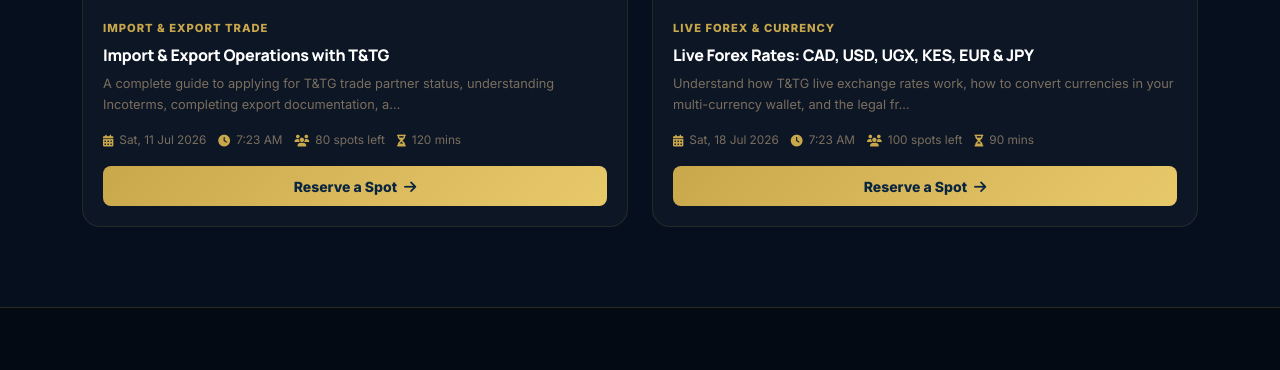
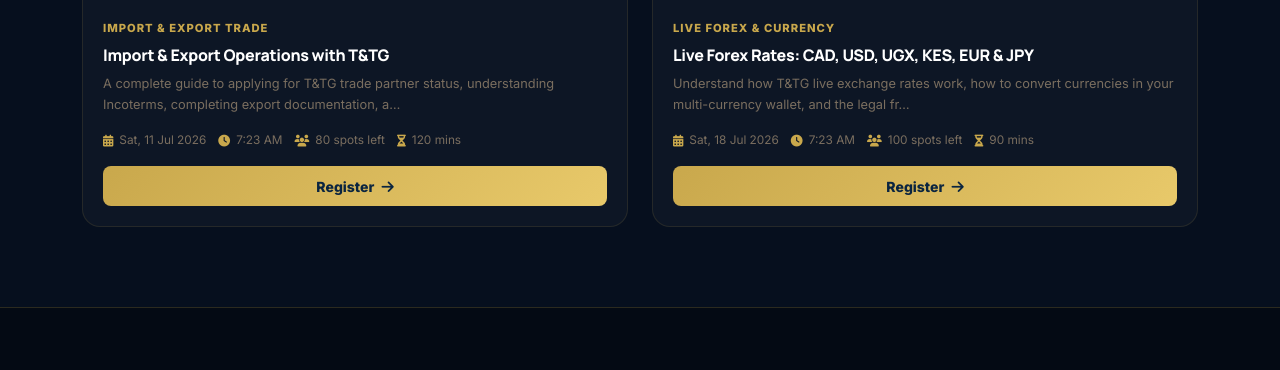
Before and after one commit to Keplas/tntg-corp, a Django app: page /training/events/ in a window 1280 px wide; the page is wider, and only the part inside the window is pictured. Shown: the part 1011-1381 px from the top of that part. Run offline with Django 5.2, Linux system fonts and the light colour scheme; data comes from the database, SQL or seed files in the repository; data that the repository does not hold is empty.

Commit message:
Register button with Reserve a Spot / Online Spot choice; spot_type field on ticket

```diff
--- a/templates/training/event_list.html
+++ b/templates/training/event_list.html
@@ -56,7 +56,7 @@
             <div class="ev-meta"><i class="fas fa-hourglass-half" style="color:#c9a84c"></i>{{ event.duration_mins }} mins</div>
           </div>
           <a href="{% url 'event_detail' event.pk %}" class="btn btn-gold w-100" style="font-weight:800">
-            {% if event.is_full %}View Event{% else %}Reserve a Spot <i class="fas fa-arrow-right ms-1"></i>{% endif %}
+            {% if event.is_full %}View Event{% else %}Register <i class="fas fa-arrow-right ms-1"></i>{% endif %}
           </a>
         </div>
       </div>
--- a/training/views.py
+++ b/training/views.py
@@ -64,8 +64,9 @@ def reserve_spot(request, pk):
 
     if request.method == 'POST':
         spot_type = request.POST.get('spot_type','online')
-        name  = request.POST.get('name','').strip()
-        email = request.POST.get('email','').strip()
+        name      = request.POST.get('name','').strip()
+        email     = request.POST.get('email','').strip()
+        spot_type = request.POST.get('spot_type','online')
 
         if not name or not email:
             messages.error(request, 'Please enter your name and email.')
```
Also changed, not shown: training/migrations/0010_add_spot_type_to_ticket.py.
